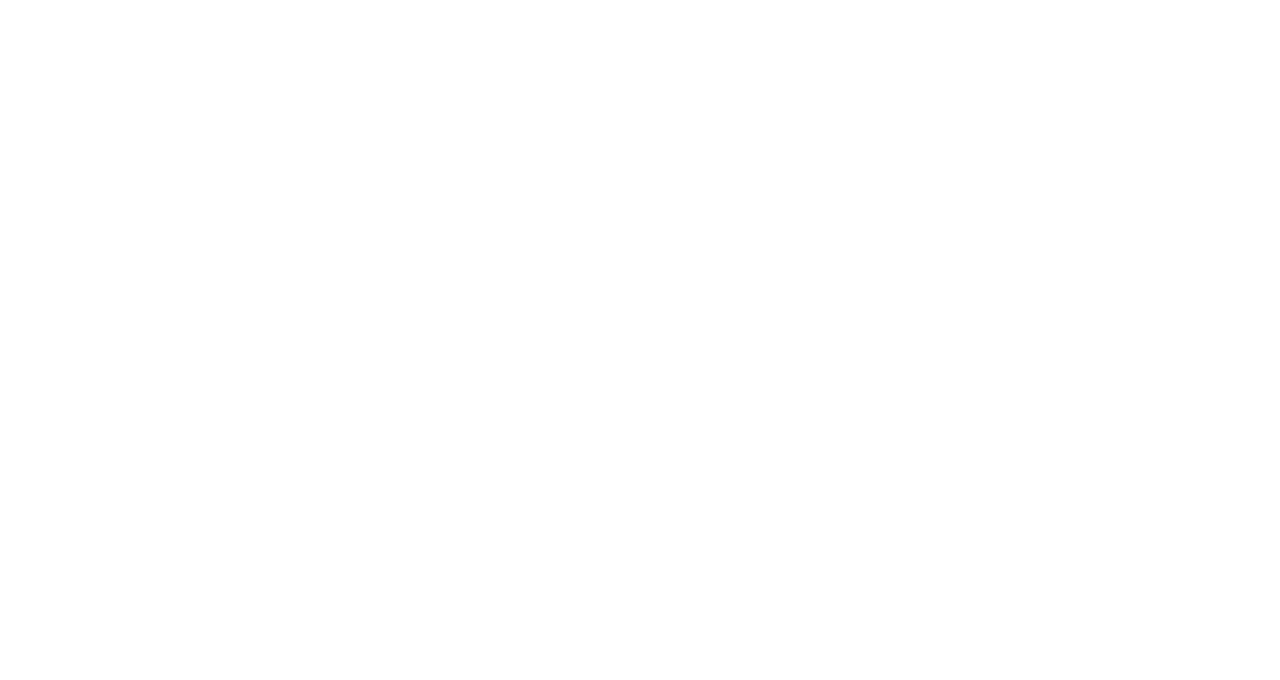
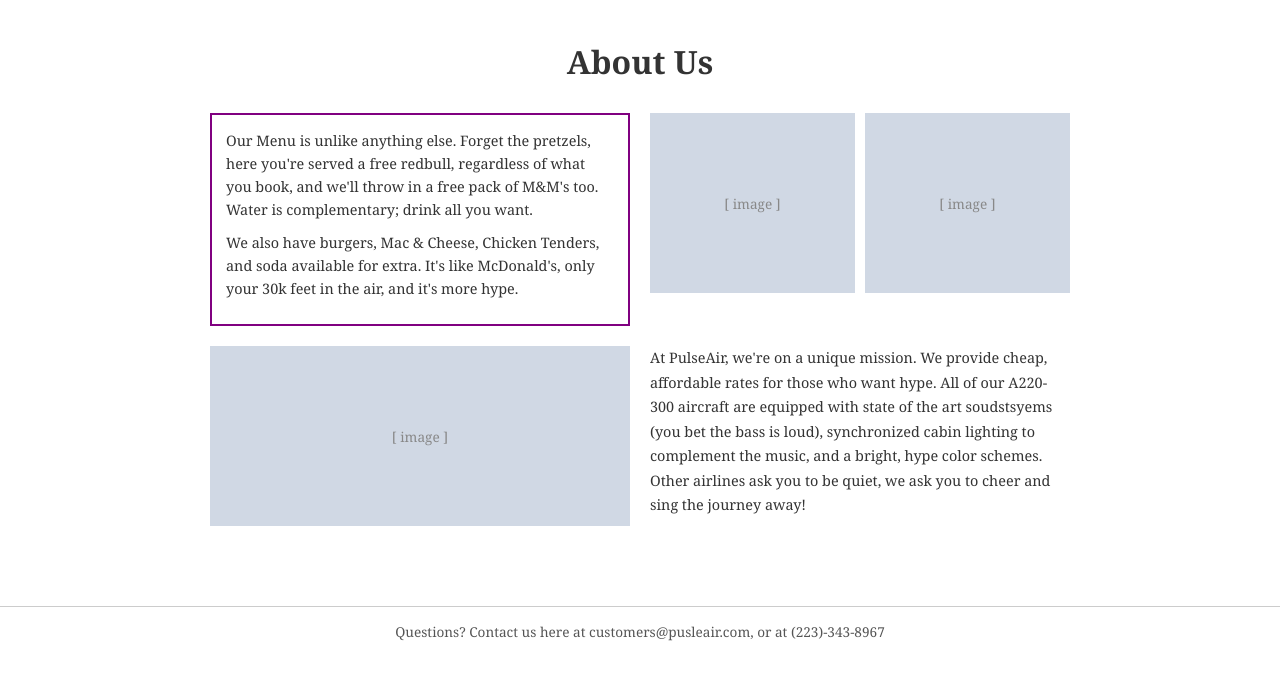
Before and after one commit to josephduren234-dev/wdd_130project_chill, a plain HTML site: page docs/subpages/about.html in a window 1280 px wide. Drawn offline with Linux system fonts and the light colour scheme.

Commit message:
About.html

```diff
--- a/docs/subpages/about.html
+++ b/docs/subpages/about.html
@@ -1,12 +1,150 @@
 <!DOCTYPE html>
 <html lang="en">
 <head>
-    <meta charset="UTF-8">
-    <meta name="viewport" content="width=device-width, initial-scale=1.0">
-    <title>About Page</title>
-    <link rel="stylesheet" href="../styles/about.css">
+  <meta charset="UTF-8" />
+  <meta name="viewport" content="width=device-width, initial-scale=1.0" />
+  <title>About Us - PulseAir</title>
+  <style>
+    /* Basic reset */
+    * {
+      margin: 0;
+      padding: 0;
+      box-sizing: border-box;
+    }
+
+    body {
+      font-family: Georgia, serif;
+      color: #333;
+      background-color: #fff;
+    }
+
+    /* Main content area */
+    .container {
+      max-width: 900px;
+      margin: 0 auto;
+      padding: 40px 20px;
+    }
+
+    /* Page title */
+    h1 {
+      text-align: center;
+      font-size: 2rem;
+      margin-bottom: 30px;
+    }
+
+    /* The two-column grid layout */
+    .grid {
+      display: grid;
+      grid-template-columns: 1fr 1fr;
+      gap: 20px;
+      margin-bottom: 20px;
+    }
+
+    /* Placeholder image boxes */
+    .img-placeholder {
+      background-color: #d0d8e4;
+      height: 180px;
+      display: flex;
+      align-items: center;
+      justify-content: center;
+      color: #888;
+      font-size: 0.85rem;
+    }
+
+    /* The menu text box with the purple border */
+    .menu-box {
+      border: 2px solid purple;
+      padding: 14px;
+      font-size: 0.9rem;
+      line-height: 1.6;
+    }
+
+    .menu-box p {
+      margin-bottom: 10px;
+    }
+
+    /* Bottom section: one image on left, text on right */
+    .bottom-section {
+      display: grid;
+      grid-template-columns: 1fr 1fr;
+      gap: 20px;
+      margin-bottom: 40px;
+    }
+
+    .mission-text {
+      font-size: 0.9rem;
+      line-height: 1.7;
+    }
+
+    /* Footer bar */
+    footer {
+      border-top: 1px solid #ccc;
+      padding: 15px 20px;
+      text-align: center;
+      font-size: 0.85rem;
+      color: #555;
+    }
+  </style>
 </head>
 <body>
 
+  <div class="container">
+
+    <h1>About Us</h1>
+
+    <!-- Top two-column grid: text box on left, two images on right -->
+    <div class="grid">
+
+      <!-- Left: menu text with purple border -->
+      <div class="menu-box">
+        <p>
+          Our Menu is unlike anything else. Forget the pretzels,
+          here you're served a free redbull, regardless of what
+          you book, and we'll throw in a free pack of M&M's too.
+          Water is complementary; drink all you want.
+        </p>
+        <p>
+          We also have burgers, Mac &amp; Cheese, Chicken
+          Tenders, and soda available for extra. It's like
+          McDonald's, only your 30k feet in the air, and it's more
+          hype.
+        </p>
+      </div>
+
+      <!-- Right: two image placeholders stacked side by side -->
+      <div style="display: grid; grid-template-columns: 1fr 1fr; gap: 10px;">
+        <div class="img-placeholder">[ image ]</div>
+        <div class="img-placeholder">[ image ]</div>
+      </div>
+
+    </div>
+
+    <!-- Bottom two-column section: image on left, mission text on right -->
+    <div class="bottom-section">
+
+      <div class="img-placeholder">[ image ]</div>
+
+      <div class="mission-text">
+        <p>
+          At PulseAir, we're on a unique mission. We provide
+          cheap, affordable rates for those who want hype. All of
+          our A220-300 aircraft are equipped with state of the
+          art soudstsyems (you bet the bass is loud),
+          synchronized cabin lighting to complement the music,
+          and a bright, hype color schemes. Other airlines ask
+          you to be quiet, we ask you to cheer and sing the
+          journey away!
+        </p>
+      </div>
+
+    </div>
+
+  </div>
+
+  <!-- Footer -->
+  <footer>
+    Questions? Contact us here at customers@pusleair.com, or at (223)-343-8967
+  </footer>
+
 </body>
 </html>
```
